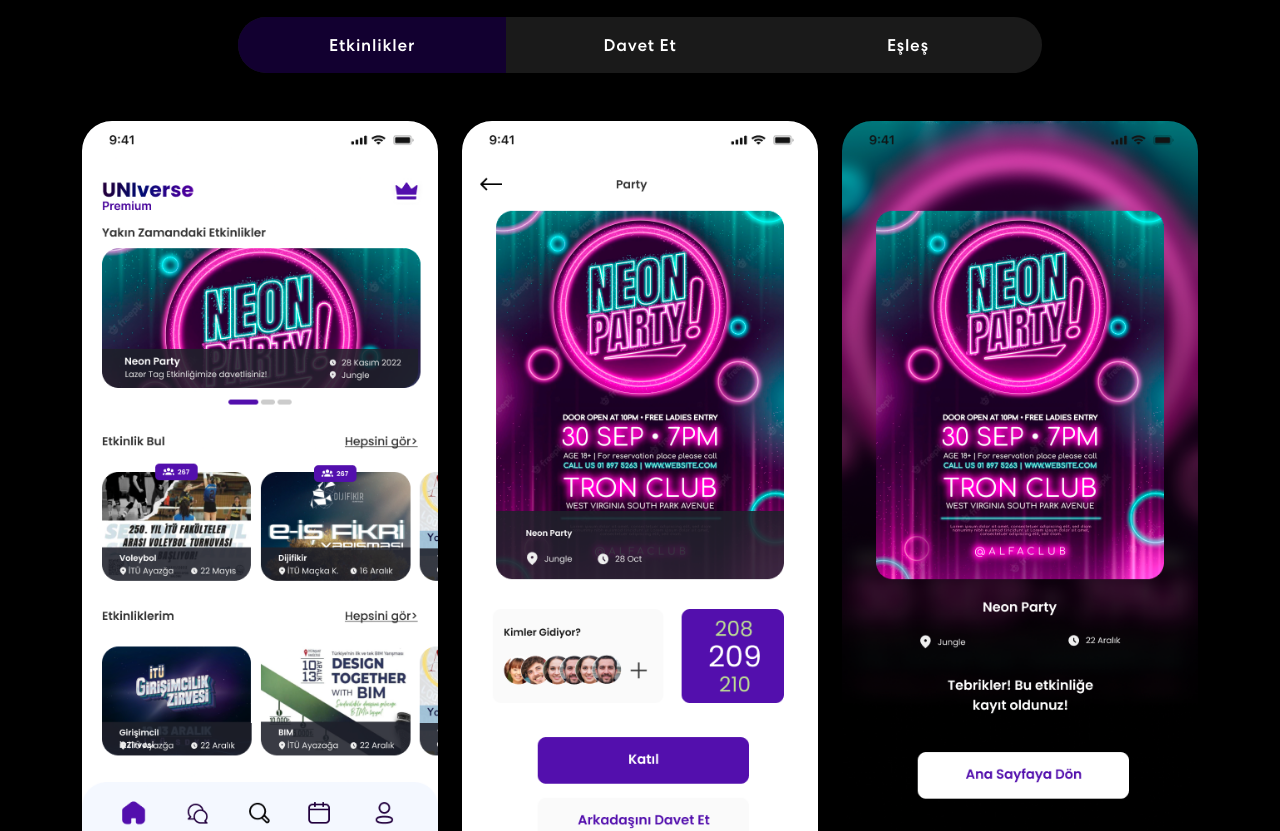
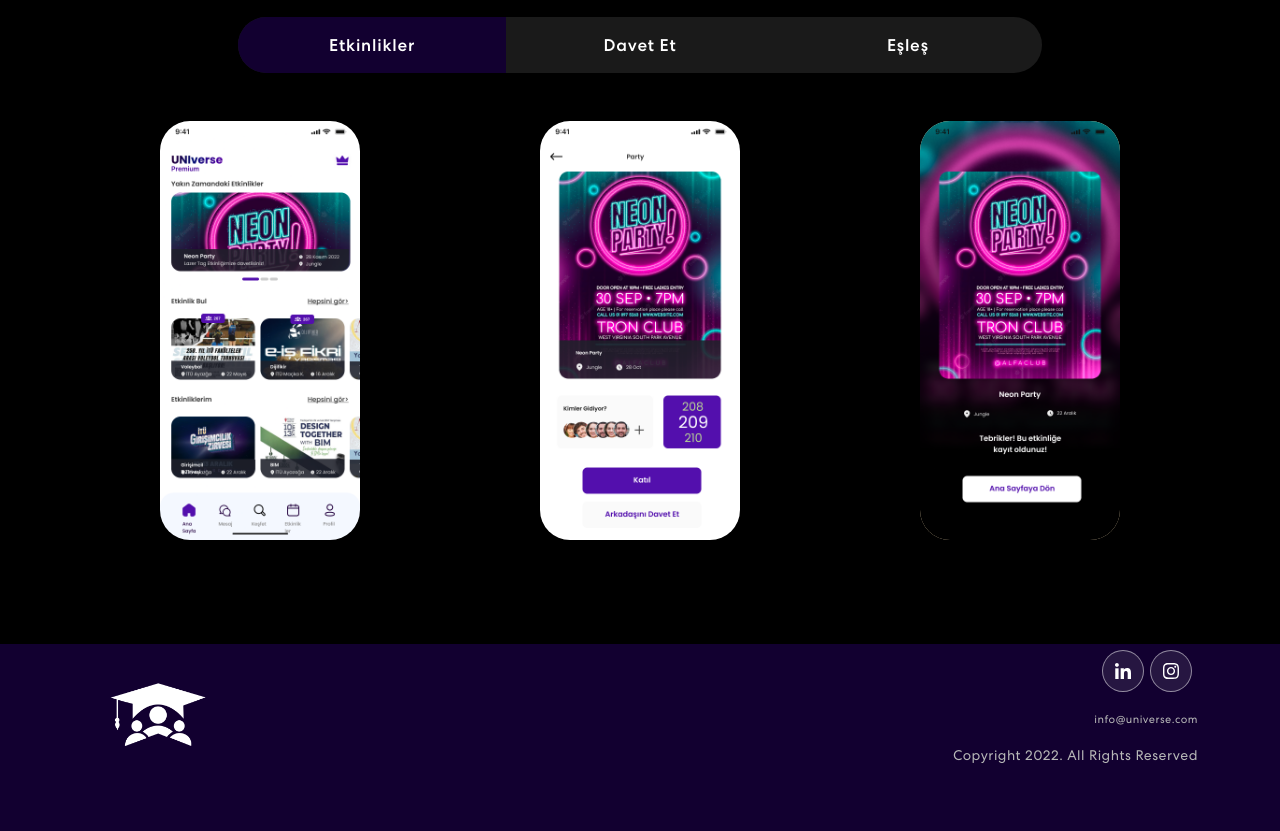
Before and after one commit to brkayaoglu/universe-web, a React (Create React App) app: page / in a window 1280 px wide. Shown: the part 891-1722 px from the top of the page. Built offline with nearby package versions, Linux system fonts and the light colour scheme.

Commit message:
layout size decrease

```diff
--- a/src/App.css
+++ b/src/App.css
@@ -82,7 +82,7 @@ input:focus, textarea:focus, select:focus {
 
 @media (min-width:768px) {
   nav.navbar a.navbar-brand {
-    width: 9%;
+    width: 6%;
   }
 }
 
@@ -439,6 +439,11 @@ a:hover {
   position: relative;
   border-radius: 30px;
   overflow: hidden;
+  height: auto;
+  margin: 0 auto;
+  display: block;
+  background-color: wheat;
+  width: 200px;
   margin-bottom: 24px;
 }
 .proj-imgbx::before {
@@ -475,7 +480,7 @@ a:hover {
 }
 .proj-txtx span {
   font-weight: 700;
-  font-size: 22px;
+  font-size: 15px;
   letter-spacing: 0.8px;
 }
 .background-image-right {
@@ -627,7 +632,15 @@ a:hover {
 .footer img {
   width: 26%;
 }
-.footer p {
+
+.footer p.textinfo{
+  font-weight: 400;
+  font-size: 11px;
+  color: #B8B8B8;
+  letter-spacing: 0.5px;
+  margin-top: 20px;
+}
+.footer p.textinfo2 {
   font-weight: 400;
   font-size: 14px;
   color: #B8B8B8;
--- a/src/components/Footer.js
+++ b/src/components/Footer.js
@@ -17,9 +17,9 @@ export const Footer = () => {
               <a href="https://www.linkedin.com/company/universeapptr" target="_blank"><img src={navIcon1} alt="Icon" /></a>
               <a href="https://www.instagram.com/universeapptr/" target="_blank"><img src={navIcon3} alt="Icon" /></a>
             </div>
-            <p>info@universe.com</p>
+            <p className="textinfo">info@universe.com</p>
 
-            <p>Copyright 2022. All Rights Reserved</p>
+            <p className="textinfo2">Copyright 2022. All Rights Reserved</p>
           </Col>
         </Row>
       </Container>
--- a/src/components/ProjectCard.js
+++ b/src/components/ProjectCard.js
@@ -2,7 +2,7 @@ import { Col } from "react-bootstrap";
 
 export const ProjectCard = ({ title, description, imgUrl }) => {
   return (
-    <Col size={12} sm={6} md={4}>
+    <Col size={12} sm={6} md={4} className="projectdiv">
       <div className="proj-imgbx">
         <img src={imgUrl} />
         <div className="proj-txtx">
--- a/src/components/Projects.js
+++ b/src/components/Projects.js
@@ -91,7 +91,7 @@ export const Projects = () => {
                     </Nav.Item>
                   </Nav>
                   <Tab.Content id="slideInUp" className={isVisible ? "animate__animated animate__slideInUp" : ""}>
-                    <Tab.Pane eventKey="meet">
+                    <Tab.Pane eventKey="meet" className="justify-content-center">
                       <Row>
                         {
                           projectsMeet.map((project, index) => {
```
Also changed, not shown: src/assets/img/event1.png (added), src/assets/img/event11.png (added).
